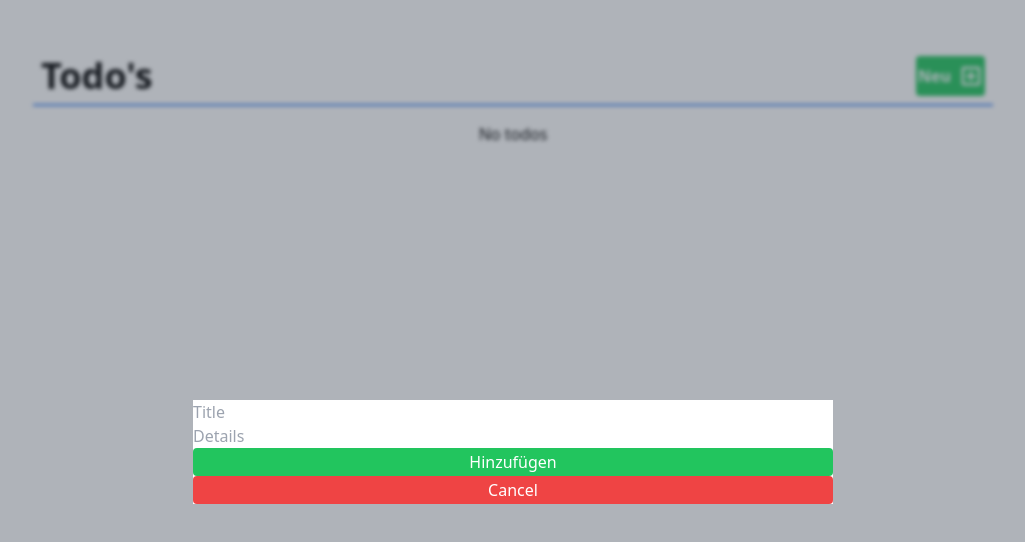
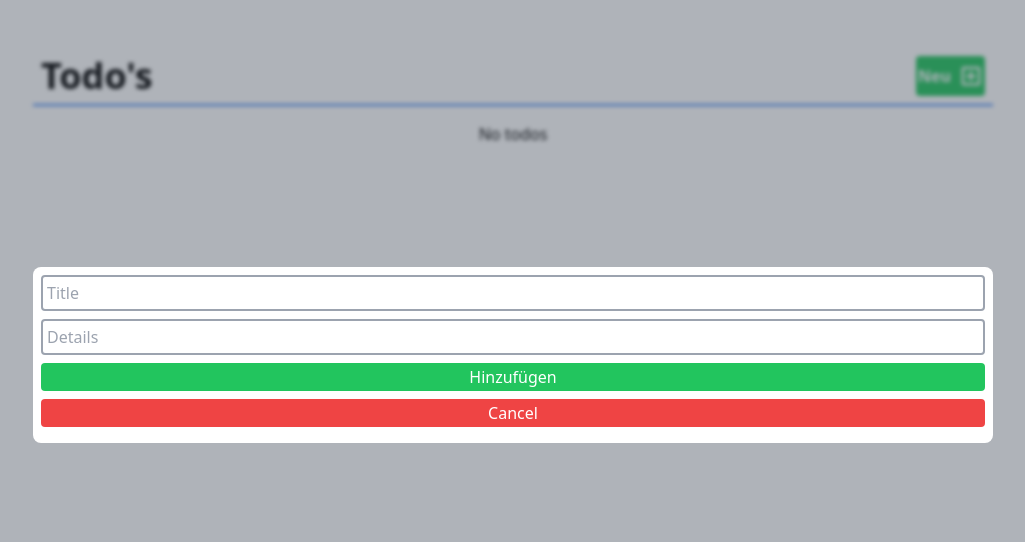
Before and after one commit to nischelf/proplex-coding-challenge, a React (Vite) app: page / in a window 1280 px wide. Both pictures are taken after a click on the button "Neu". Shown: the top 542 px of the page, without its empty margins (127-1152 px from the left). Built offline with nearby package versions, Linux system fonts and the light colour scheme.

Commit message:
change width

```diff
--- a/src/components/TodoInput.tsx
+++ b/src/components/TodoInput.tsx
@@ -20,41 +20,46 @@ export default function TodoInput({
   cancelHandler: () => void;
 }) {
   return (
-    <div className="fixed left-1/4 top-1/2 flex flex-col bg-white w-1/2">
+    // <div className="fixed left-0 top-0 flex w-full min-h-screen justify-center items-center">
+    <div className="fixed left-0 top-1/3 flex flex-col w-full justify-center items-center">
+      <div className="w-3/4 bg-white flex flex-col gap-2 rounded-lg p-2 items-center">
         <input
           type="text"
           placeholder="Title"
           value={title}
           onChange={titleChange}
+          className="rounded border-2 border-gray-400 w-full p-1"
         />
         <input
           type="text"
           placeholder="Details"
           value={details || ""}
           onChange={detailsChange}
+          className="rounded border-2 border-gray-400 w-full p-1"
         />
         {addMode ? (
           <button
             onClick={addTodoHandler}
-          className="bg-green-500 rounded text-white p-0.5"
+            className="bg-green-500 rounded text-white p-0.5 w-full"
           >
             Hinzufügen
           </button>
         ) : (
           <button
             onClick={saveEditHandler}
-          className="bg-green-500 rounded text-white p-0.5"
+            className="bg-green-500 rounded text-white p-0.5 w-full"
           >
             Speichern
           </button>
         )}
         <button
           onClick={cancelHandler}
-        className="bg-red-500 rounded text-white p-0.5"
+          className="bg-red-500 rounded text-white p-0.5 w-full"
         >
           Cancel
         </button>
         <p className="text-red-500">{errorMsg}</p>
       </div>
+    </div>
   );
 }
```
Lines whose indentation alone changed are shown as unchanged.
